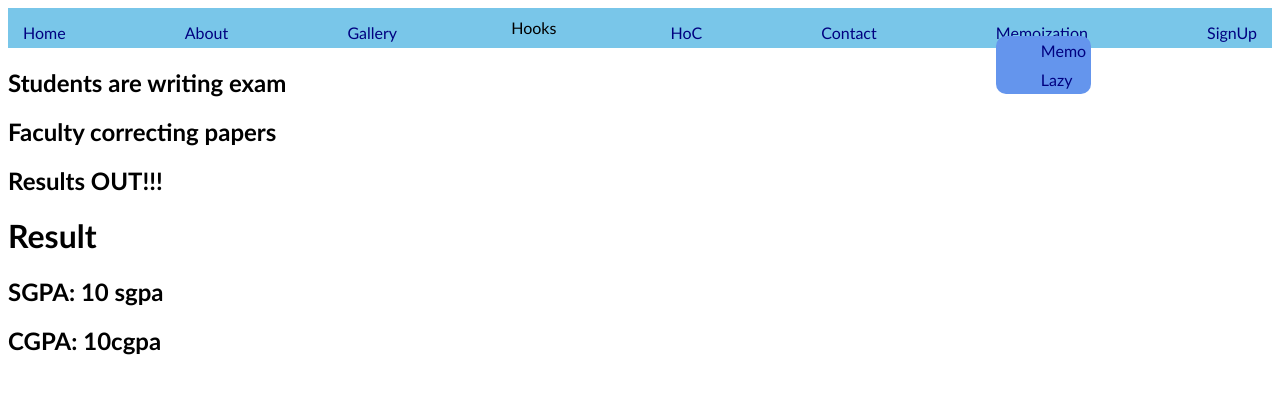
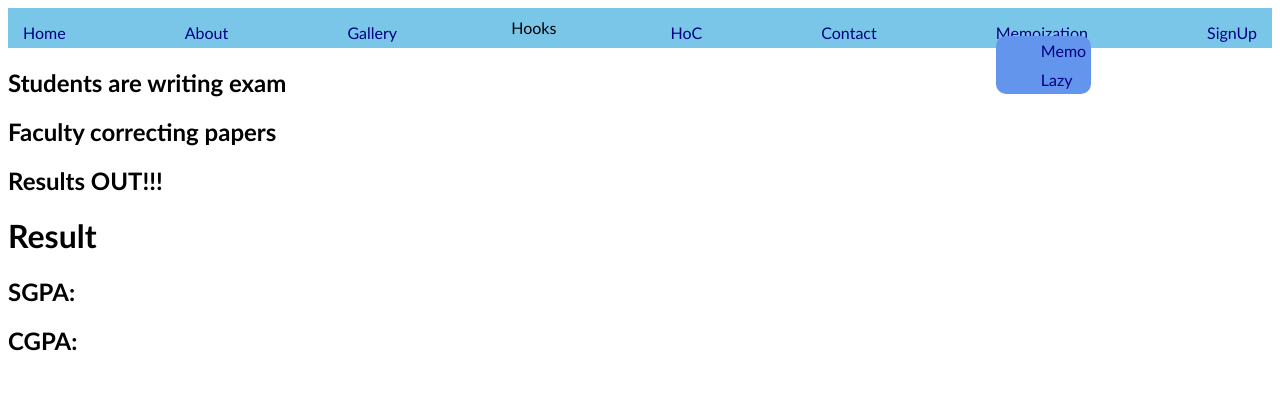
Before and after one commit to JayanthPrathab/MERN-Training, a React (Vite) app in the folder reactproj1/: page /result in a window 1280 px wide. Shown: the top 394 px of the page. Built offline with nearby package versions, Linux system fonts and the light colour scheme.

Commit message:
Hierarchy task

```diff
--- a/reactproj1/src/App.jsx
+++ b/reactproj1/src/App.jsx
@@ -46,7 +46,7 @@ function App(){
           <Route path="/hoc" element={<HoC />}></Route>
           <Route path="/Memo" element={<Memo />}></Route>
           <Route path="/lazy" element={<Lazyloadingandsuspense/>}></Route>
-          <Route path="/result" element={<Exam />}></Route>
+          <Route path="/result" element={<StudentRes />}></Route>
         </Routes>
       </BrowserRouter>
     </main>
--- a/reactproj1/src/components/functional components/ContextAPI/CoE.jsx
+++ b/reactproj1/src/components/functional components/ContextAPI/CoE.jsx
@@ -1,10 +1,10 @@
+import Faculty from "./Faculty";
 import StudentRes from "./StudentRes";
 const CoE=(res)=>{
     return(
         <div>
+            <Faculty sgpa={res.sgpa} cgpa={res.cgpa}/>
             <h2>Results OUT!!!</h2>
-            <StudentRes sgpa={res.sgpa} cgpa={res.cgpa}/>
-
         </div>
     );
 }
--- a/reactproj1/src/components/functional components/ContextAPI/Exam.jsx
+++ b/reactproj1/src/components/functional components/ContextAPI/Exam.jsx
@@ -1,11 +1,10 @@
+import CoE from "./CoE";
 import Faculty from "./Faculty";
 import StudentRes from "./StudentRes"
 const Exam=(res)=>{
     return(
         <div>
             <h2>Students are writing exam</h2>
-            <Faculty sgpa="10 sgpa" cgpa="10cgpa"/>
-
         </div>
     );
 }
--- a/reactproj1/src/components/functional components/ContextAPI/Faculty.jsx
+++ b/reactproj1/src/components/functional components/ContextAPI/Faculty.jsx
@@ -3,8 +3,10 @@ import Exam from './Exam.jsx'
 const Faculty=(res)=>{
     return(
         <div>
+
+            <Exam sgpa={res.sgpa} cgpa={res.cgpa}/>
             <h2>Faculty correcting papers</h2>
-            <CoE sgpa={res.sgpa} cgpa={res.cgpa}/>
+
         </div>
     );
 }
--- a/reactproj1/src/components/functional components/ContextAPI/StudentRes.jsx
+++ b/reactproj1/src/components/functional components/ContextAPI/StudentRes.jsx
@@ -1,7 +1,10 @@
+import CoE from "./CoE";
+
 const StudentRes=(res)=>{
     return(
+
         <div>
-
+            <CoE sgpa="10 sgpa" cgpa="10 cgpa" />
             <h1>Result</h1>
             <h2>SGPA: {res.sgpa}</h2>
             <h2>CGPA: {res.cgpa}</h2>
```
